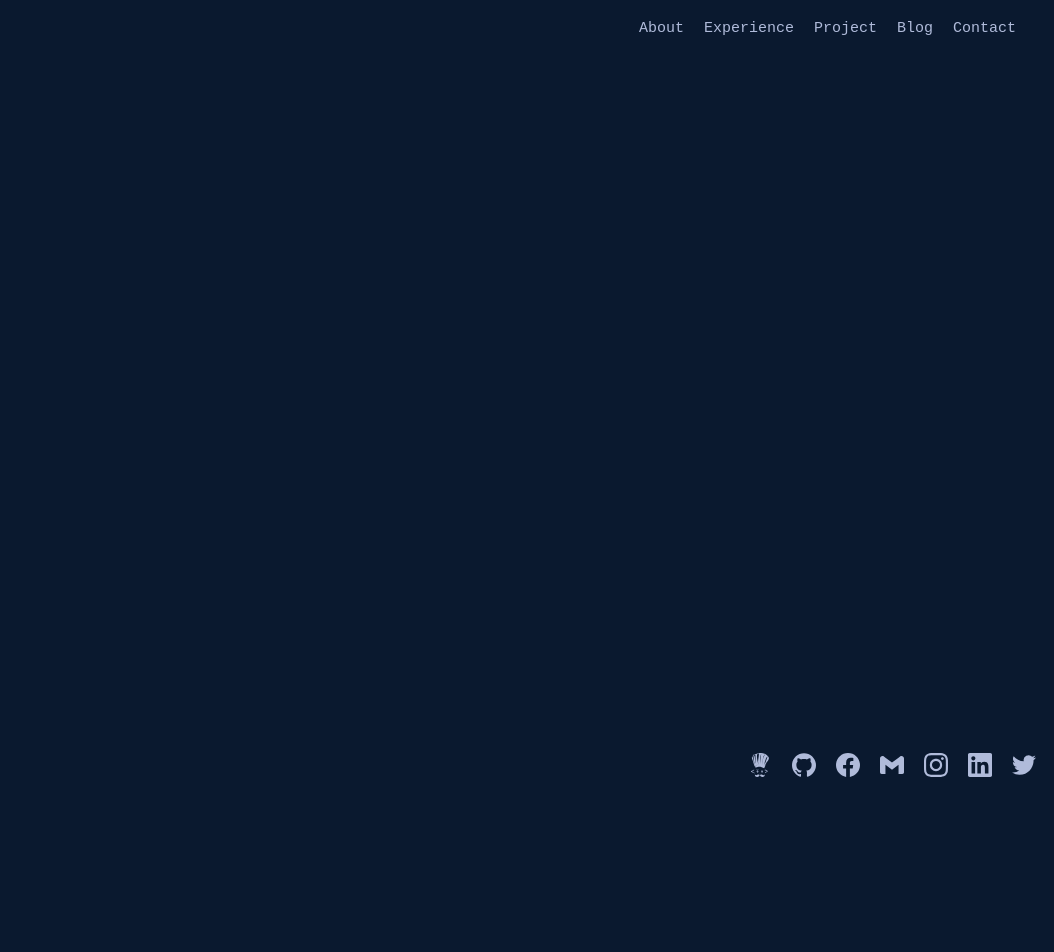
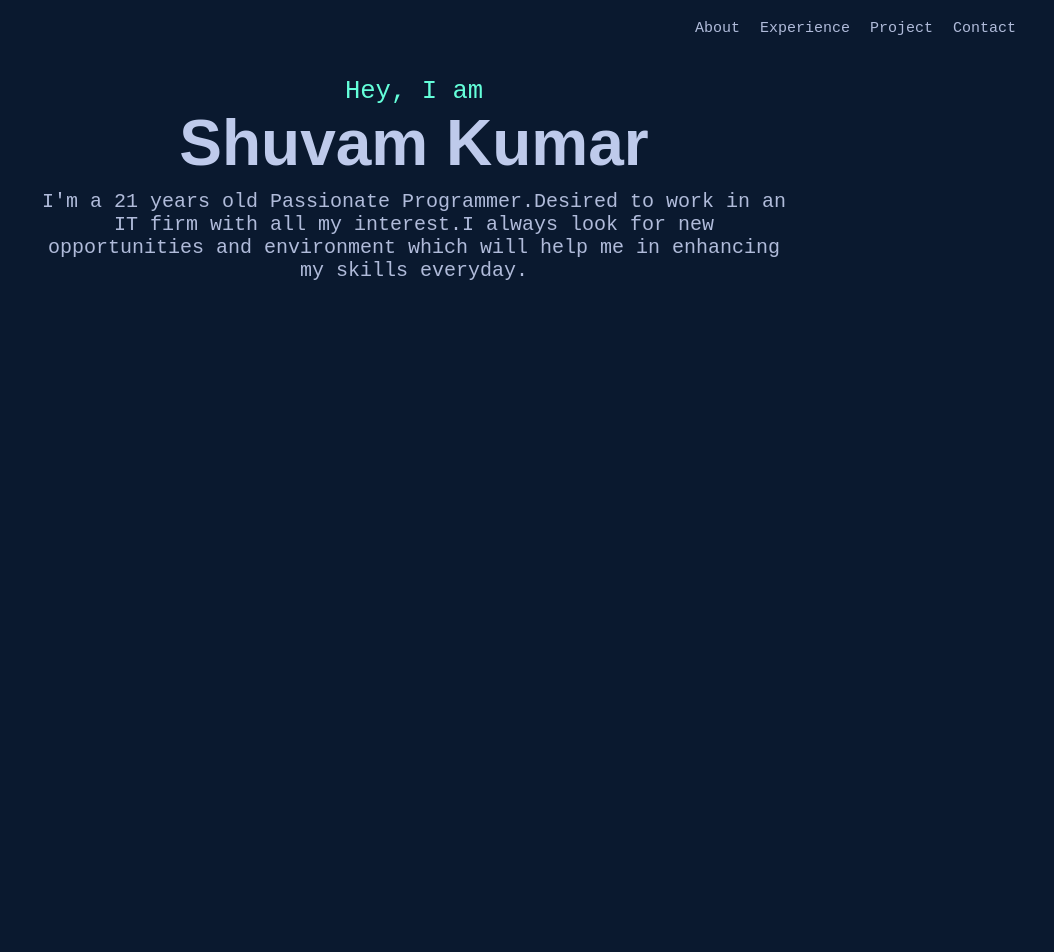
Before and after one commit to Shuvam19/shuvam-19, a Vue app: page / in a window 1280 px wide. Shown: the top 952 px of the page, without its empty margins (226-1280 px from the left). Before the commit the page ends 815 px from the top, so only its background shows below. Built offline with nearby package versions, Linux system fonts and the light colour scheme.

Commit message:
about and footer modification

```diff
--- /dev/null
+++ b/src/components/about/About.vue
@@ -0,0 +1,84 @@
+<template>
+  <div id="about">
+    <div class="intro">
+      <p class="hi">Hey, I am</p>
+      <p class="name">Shuvam Kumar</p>
+      <p class="few-words">
+        I'm a 21 years old Passionate Programmer.Desired to work in an IT firm
+        with all my interest.I always look for new opportunities and environment
+        which will help me in enhancing my skills everyday.
+      </p>
+    </div>
+    <div class="about-me">
+
+    </div>
+  </div>
+</template>
+
+<script>
+export default {
+  name: "About",
+};
+</script>
+
+<style scoped>
+* {
+  padding: 0;
+  margin: 0;
+}
+
+#about {
+  margin: 0 40px;
+}
+
+.intro {
+  padding: 30px;
+  display: flex;
+  flex-direction: column;
+  align-items: center;
+}
+
+.hi {
+  font-size: 2vw;
+  color: #64ffda;
+  font-family: monospace;
+}
+
+.name {
+  font-size: 5vw;
+  font-weight: 800;
+  font-family: sans-serif;
+  color: #becaeb;
+}
+
+.few-words {
+  width: 60vw;
+  font-size: 20px;
+  margin-top: 10px;
+  color: #b0bbda;
+  font-family: monospace;
+  text-align: center;
+}
+
+@media screen and (max-width: 767px) {
+  #about {
+    margin: 0 20px;
+  }
+  .intro {
+    padding: 0;
+  }
+
+  .hi {
+    font-size: 20px;
+  }
+
+  .name {
+    font-size: 30px;
+  }
+
+  .few-words {
+    width: 100%;
+    font-size: 18px;
+  }
+}
+</style>
--- a/src/components/footer/Footer.vue
+++ b/src/components/footer/Footer.vue
@@ -1,9 +1,9 @@
 <template>
-  <div class="footer" v-show="true">
-    <div></div>
+  <div id="footer">
+    <p class="get-in-touch">Get In Touch</p>
     <div class="external-links">
       <div class="individual-link" v-for="link in listOfLinks" :key="link.name">
-        <a :href="link.to">
+        <a :href="link.to" target="_blank">
           <icon-base
             :color="color"
             :hoverColor="hoverColor"
@@ -59,7 +59,7 @@ export default {
         },
         {
           name: "Gmail",
-          to: "https://github.com/Shuvam19",
+          to: "mailto:shuvam1982000@gmail.com",
         },
         {
           name: "Instagram",
@@ -80,25 +80,40 @@ export default {
 </script>
 
 <style scoped>
-.footer {
-  height: 10vh;
+#footer {
   width: 100%;
   display: flex;
-  flex-direction: row;
-  justify-content: space-between;
+  flex-direction: column;
+  align-items: center;
 }
+
+.get-in-touch {
+  margin: 0px;
+  font-size: 4vw;
+  font-weight: 700;
+  font-family: sans-serif;
+  color: #b0bbda;
+}
+
 .external-links {
   height: 100%;
   width: auto;
   display: flex;
   flex-direction: row;
-  justify-content: space-evenly;
+  justify-content: center;
   align-items: center;
 }
+
 .individual-link {
   padding: 10px;
   display: flex;
   justify-content: center;
   align-items: center;
 }
+
+@media screen and (max-width: 767px) {
+  .get-in-touch {
+    font-size: 50px;
+  }
+}
 </style>
--- a/src/components/navigation/NavigationItems.vue
+++ b/src/components/navigation/NavigationItems.vue
@@ -1,9 +1,9 @@
 <template>
   <template v-for="link in listOfLinks" v-bind:key="link.id">
     <div class="nav-item">
-      <router-link class="nav-text" :to="'/' + link.to">{{
+      <a class="nav-text" :href="'/#' + link.to">{{
         link.name
-      }}</router-link>
+      }}</a>
     </div>
   </template>
 </template>
@@ -17,8 +17,8 @@ export default {
         { id: 1, name: "About", to: "about" },
         { id: 2, name: "Experience", to: "experience" },
         { id: 3, name: "Project", to: "project" },
-        { id: 4, name: "Blog", to: "blog" },
-        { id: 5, name: "Contact", to: "contact" },
+        // { id: 4, name: "Blog", to: "blog" },
+        { id: 5, name: "Contact", to: "footer" },
       ],
     };
   },
--- /dev/null
+++ b/src/components/projects/ProjectSection.vue
@@ -0,0 +1,4 @@
+<template>
+    <div id="project">
+    </div>
+</template>
--- a/src/router/index.js
+++ b/src/router/index.js
@@ -1,32 +1,15 @@
 import { createRouter, createWebHistory } from 'vue-router'
 import Home from '../views/Home.vue'
-import Experience from '../views/Experience.vue'
-import Project from '../views/Project.vue'
+import AllProject from '../views/AllProject.vue'
 
 const routes = [{
   path: '/',
   name: 'Home',
   component: Home
 }, {
-  path: '/about',
-  name: 'About',
-  component: Home
-}, {
-  path: '/experience',
-  name: 'Experience',
-  component: Experience
-}, {
-  path: '/project',
+  path: '/all-project',
   name: 'Project',
-  component: Project
-}, {
-  path: '/blog',
-  name: 'Blog',
-  component: Home
-}, {
-  path: '/contact',
-  name: 'Contact',
-  component: Home
+  component: AllProject
 }
 ]
 
--- a/src/views/Experience.vue
+++ b/src/views/AllProject.vue
@@ -1,10 +1,10 @@
 <template>
-  <div></div>
+  <h1>Projects</h1>
 </template>
 
 <script>
 export default {
-    name: 'Experience'
+    name: 'AllProject'
 }
 </script>
 
--- a/src/views/Home.vue
+++ b/src/views/Home.vue
@@ -1,15 +1,21 @@
 <template>
-  <div class="home"></div>
+  <div class="home">
+    <about />
+  </div>
 </template>
 
 <script>
+import About from "../components/about/About.vue";
 export default {
   name: "Home",
+  components: {
+    About,
+  },
 };
 </script>
 
 <style scoped>
 .home {
-  height: 85vh;
+  height: 120vh;
 }
 </style>
--- a/src/views/Project.vue
+++ /dev/null
@@ -1,13 +0,0 @@
-<template>
-  <h1>Projects</h1>
-</template>
-
-<script>
-export default {
-    name: 'Project'
-}
-</script>
-
-<style scoped>
-
-</style>
```
